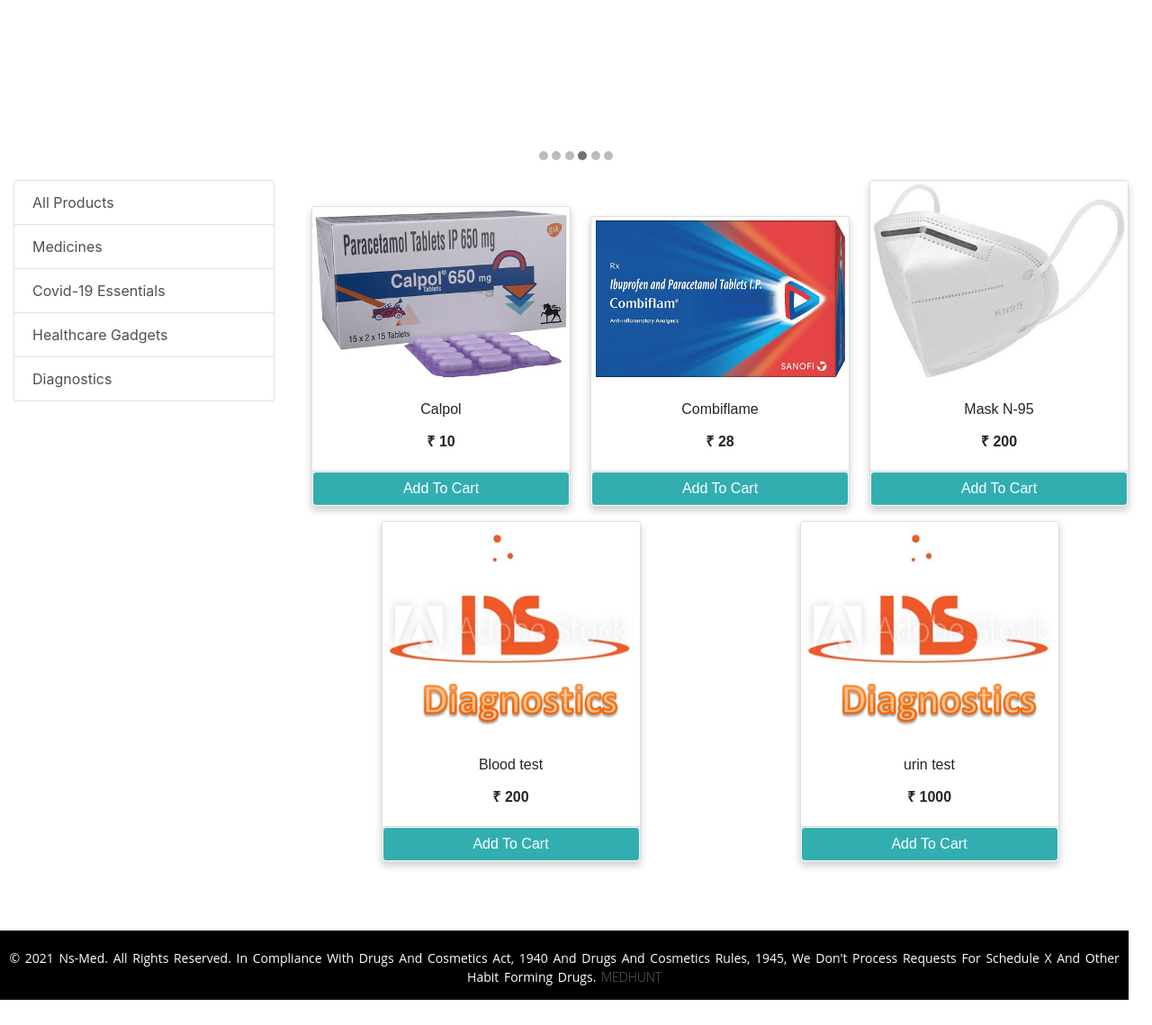
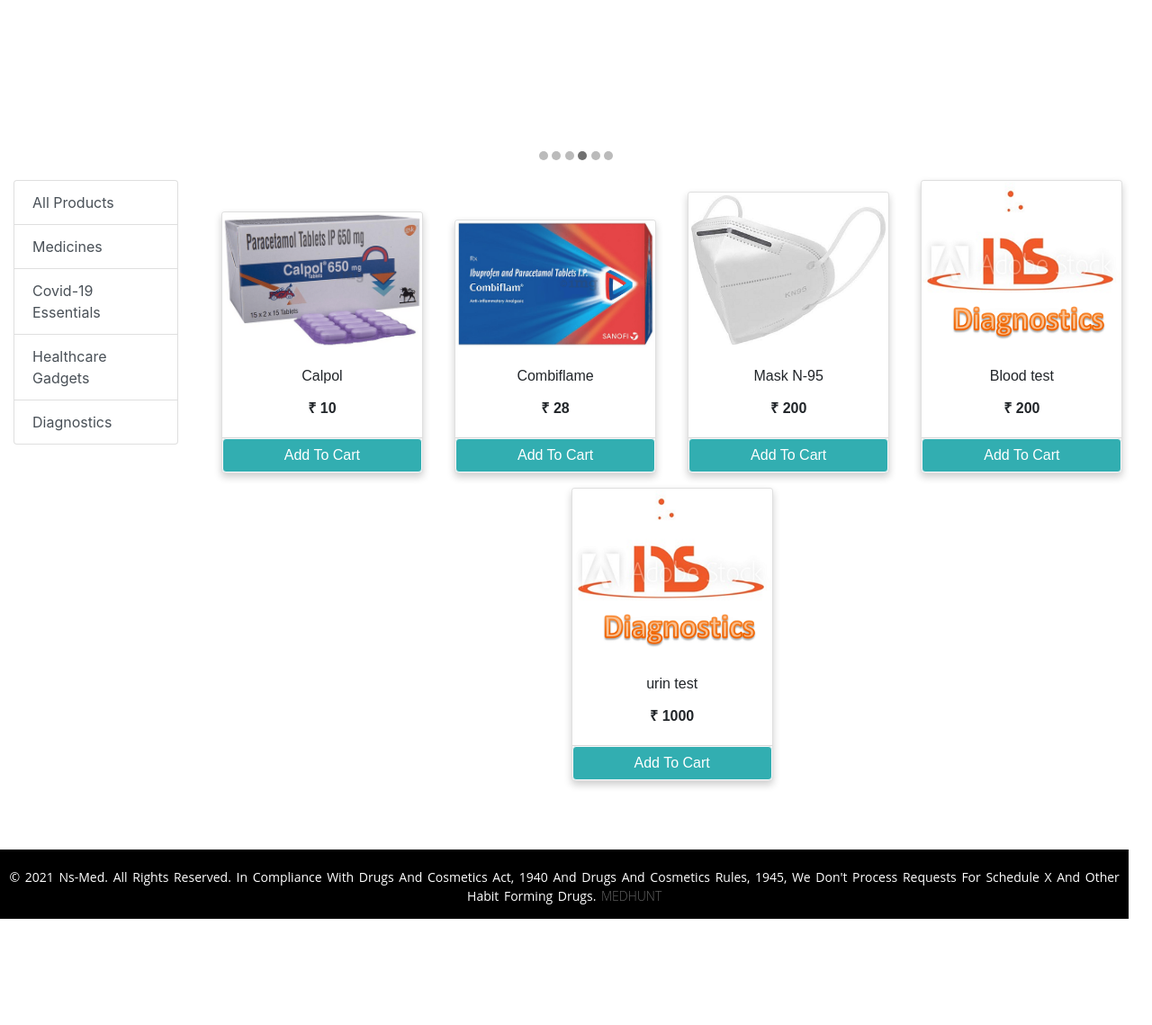
Before and after one commit to Swarnaray/eshop, a Django app: page /store in a window 1280 px wide; the page is wider, and only the part inside the window is pictured. Shown: the part 324-1463 px from the top of that part at 90% size. After the commit the page ends 1345 px from the top of that part, so only its background shows below. Run offline with Django 3.2, Linux system fonts and the light colour scheme; data comes from the database, SQL or seed files in the repository; both versions use the stored data as it was after the commit; some libraries are stand-ins or nearby versions.

Commit message:
minor update 3

```diff
--- a/store/templates/index.html
+++ b/store/templates/index.html
@@ -68,7 +68,7 @@
 
 		<!-- filter -->
 
-		<div class="col-lg-3 mx-auto">
+		<div class="col-lg-2 mx-auto">
 			<div class="list-group">
 
 				<a href="/" class="list-group-item list-group-item-action">All Products</a>
@@ -81,10 +81,10 @@
 		</div>
 
 		<!-- all products -->
-		<div id='products' class="col-lg-9 mx-auto">
+		<div id='products' class="col-lg-10 mx-auto">
 			<div class="row mx-auto">
 				{% for product in products %}
-				<div class="card mx-auto mb-3" id={{product.id}} style="width: 18rem;">
+				<div class="card mx-auto mb-3" id={{product.id}} style="width: 14rem;">
 					<img class="card-img-top" src="{{product.image.url}}" alt="Card image cap">
 					<div class="card-body">
 						<p class="card-title">{{product.name}}</p>
```
Also changed, not shown: db.sqlite3, store/templates/temp.html (deleted), uploads/products/Capture.PNG (added), uploads/products/Capture_U7MCWYb.PNG (added).
